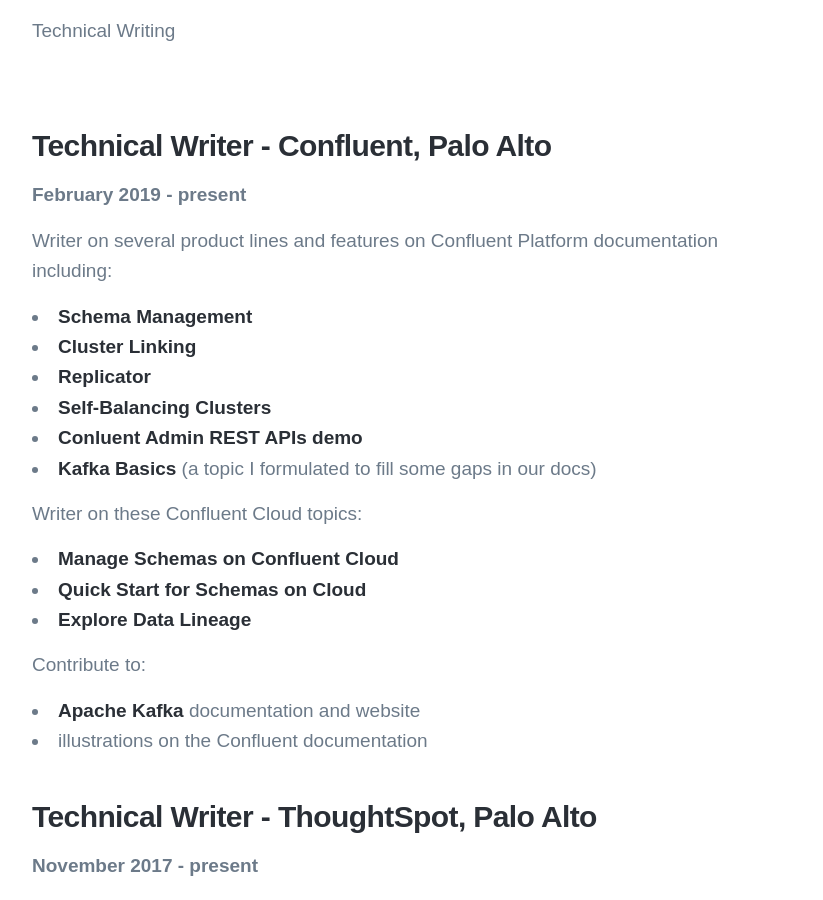
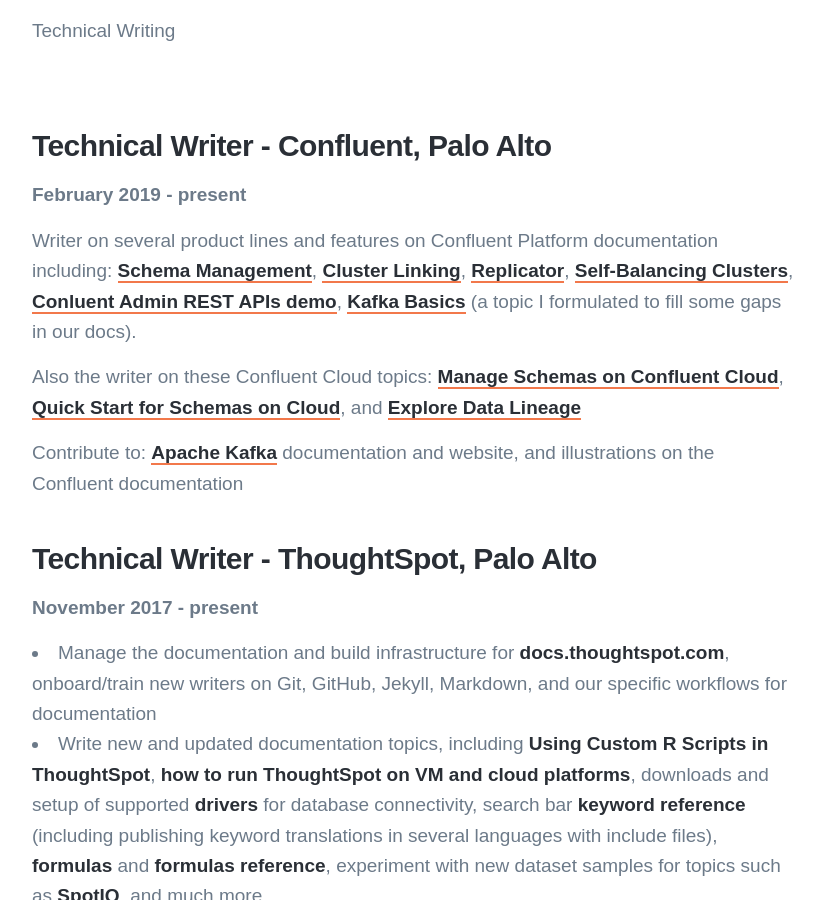
Before and after one commit to londoncalling/slow-motion-stories, a Jekyll site: the page built from _pages/portfolio.md, in a window 1280 px wide and 900 px high, scrolled down 248 px. Shown: the whole window, without its empty margins (224-1047 px from the left). Built offline with Jekyll 4.4.1, drawn with Linux system fonts in a browser that asks for light colours; nearby versions of some CDN libraries; some web fonts are replaced.

Commit message:
fixed formatting for writing samples
Signed-off-by: Victoria Bialas <vicky@confluent.io>

```diff
--- a/_pages/portfolio.md
+++ b/_pages/portfolio.md
@@ -9,22 +9,11 @@
 
 **February 2019 - present**
 
-Writer on several product lines and features on Confluent Platform documentation including:
-- [Schema Management](https://docs.confluent.io/current/schema-registry/index.html)
-- [Cluster Linking](https://docs.confluent.io/current/multi-dc-deployments/cluster-linking/index.html)
-- [Replicator](https://docs.confluent.io/current/multi-dc-deployments/replicator/replicator-quickstart.html)
-- [Self-Balancing Clusters](https://docs.confluent.io/current/kafka/sbc/index.html)
-- [Conluent Admin REST APIs demo](https://github.com/confluentinc/demo-scene/tree/master/adminrest)
-- [Kafka Basics](https://docs.confluent.io/current/kafka/kafka-basics.html) (a topic I formulated to fill some gaps in our docs)
+Writer on several product lines and features on Confluent Platform documentation including: [Schema Management](https://docs.confluent.io/current/schema-registry/index.html), [Cluster Linking](https://docs.confluent.io/current/multi-dc-deployments/cluster-linking/index.html), [Replicator](https://docs.confluent.io/current/multi-dc-deployments/replicator/replicator-quickstart.html), [Self-Balancing Clusters](https://docs.confluent.io/current/kafka/sbc/index.html), [Conluent Admin REST APIs demo](https://github.com/confluentinc/demo-scene/tree/master/adminrest), [Kafka Basics](https://docs.confluent.io/current/kafka/kafka-basics.html) (a topic I formulated to fill some gaps in our docs).
 
-Writer on these Confluent Cloud topics:
-- [Manage Schemas on Confluent Cloud](https://docs.confluent.io/cloud/current/client-apps/schemas-manage.html)
-- [Quick Start for Schemas on Cloud](https://docs.confluent.io/cloud/current/get-started/schema-registry.html)
-- [Explore Data Lineage](https://docs.confluent.io/cloud/current/data-governance/index.html)
+Also the writer on these Confluent Cloud topics: [Manage Schemas on Confluent Cloud](https://docs.confluent.io/cloud/current/client-apps/schemas-manage.html), [Quick Start for Schemas on Cloud](https://docs.confluent.io/cloud/current/get-started/schema-registry.html), and [Explore Data Lineage](https://docs.confluent.io/cloud/current/data-governance/index.html)
 
-Contribute to:
-- [Apache Kafka](https://kafka.apache.org/) documentation and website
-- illustrations on the Confluent documentation
+Contribute to: [Apache Kafka](https://kafka.apache.org/) documentation and website, and illustrations on the Confluent documentation
 
 ### Technical Writer - ThoughtSpot, Palo Alto
 
```
